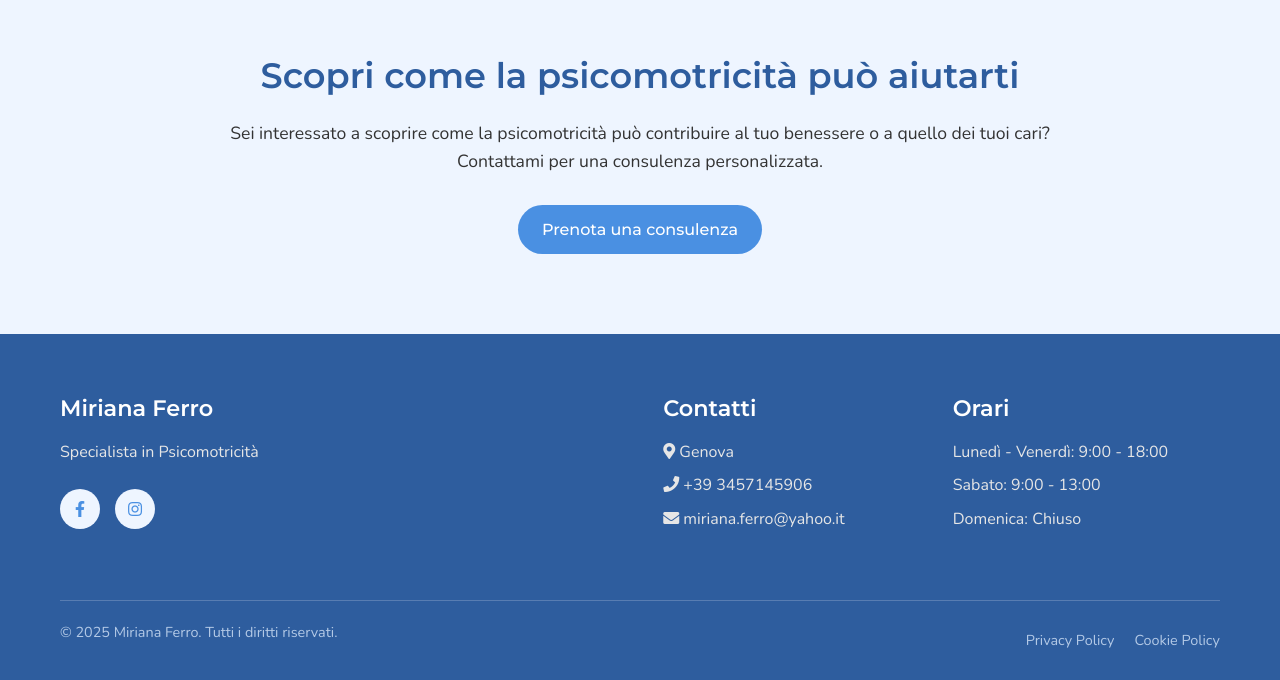
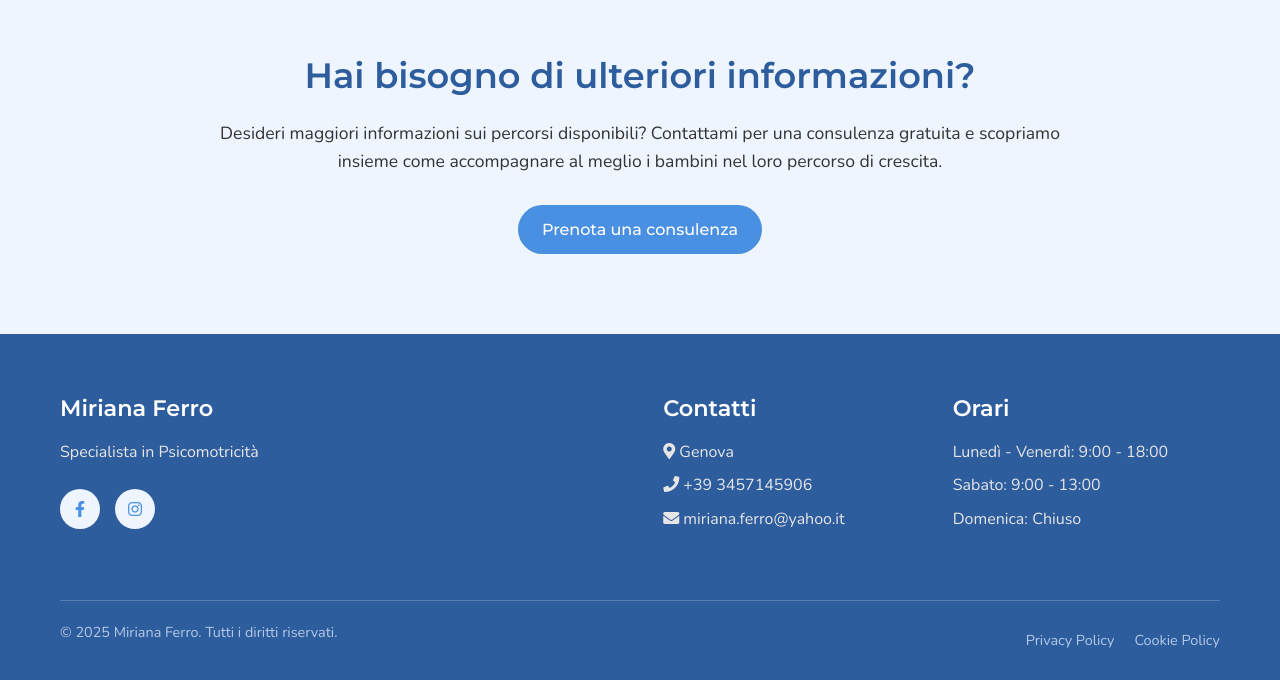
Before and after one commit to aikan86/MirianaPsicomotricita, a React (Create React App) app: page /psicomotricita in a window 1280 px wide. Shown: the part 5797-6477 px from the top of the page. Built offline with nearby package versions, Linux system fonts and the light colour scheme.

Commit message:
Update Psicomotricita.js

```diff
--- a/src/pages/Psicomotricita.js
+++ b/src/pages/Psicomotricita.js
@@ -268,10 +268,11 @@ function Psicomotricita() {
 
       <section className="cta-section">
         <div className="cta-container">
-          <h2>Scopri come la psicomotricità può aiutarti</h2>
+          <h2>Hai bisogno di ulteriori informazioni?</h2>
           <p>
-            Sei interessato a scoprire come la psicomotricità può contribuire al tuo benessere
-            o a quello dei tuoi cari? Contattami per una consulenza personalizzata.
+            Desideri maggiori informazioni sui percorsi disponibili?
+            Contattami per una consulenza gratuita e scopriamo insieme come accompagnare
+            al meglio i bambini nel loro percorso di crescita.
           </p>
           <Link to="/contatti" className="btn-primary">
             Prenota una consulenza
```
